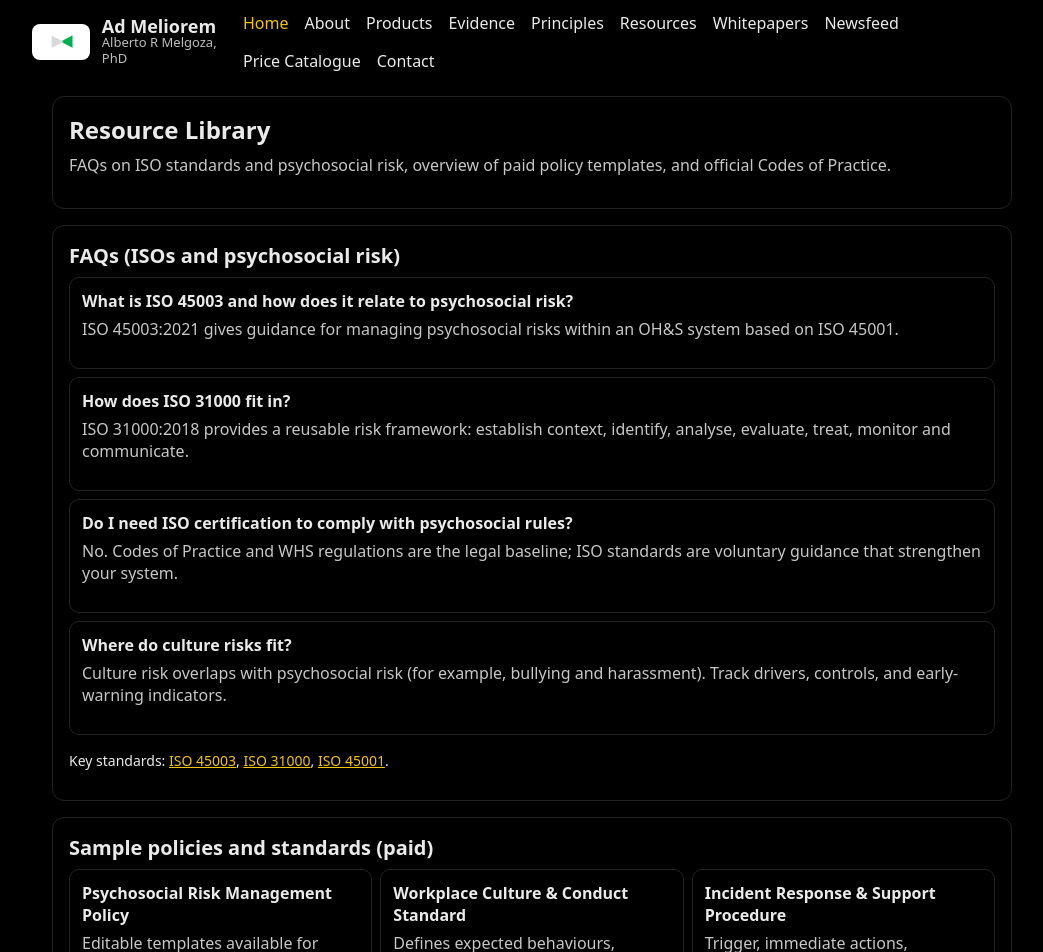
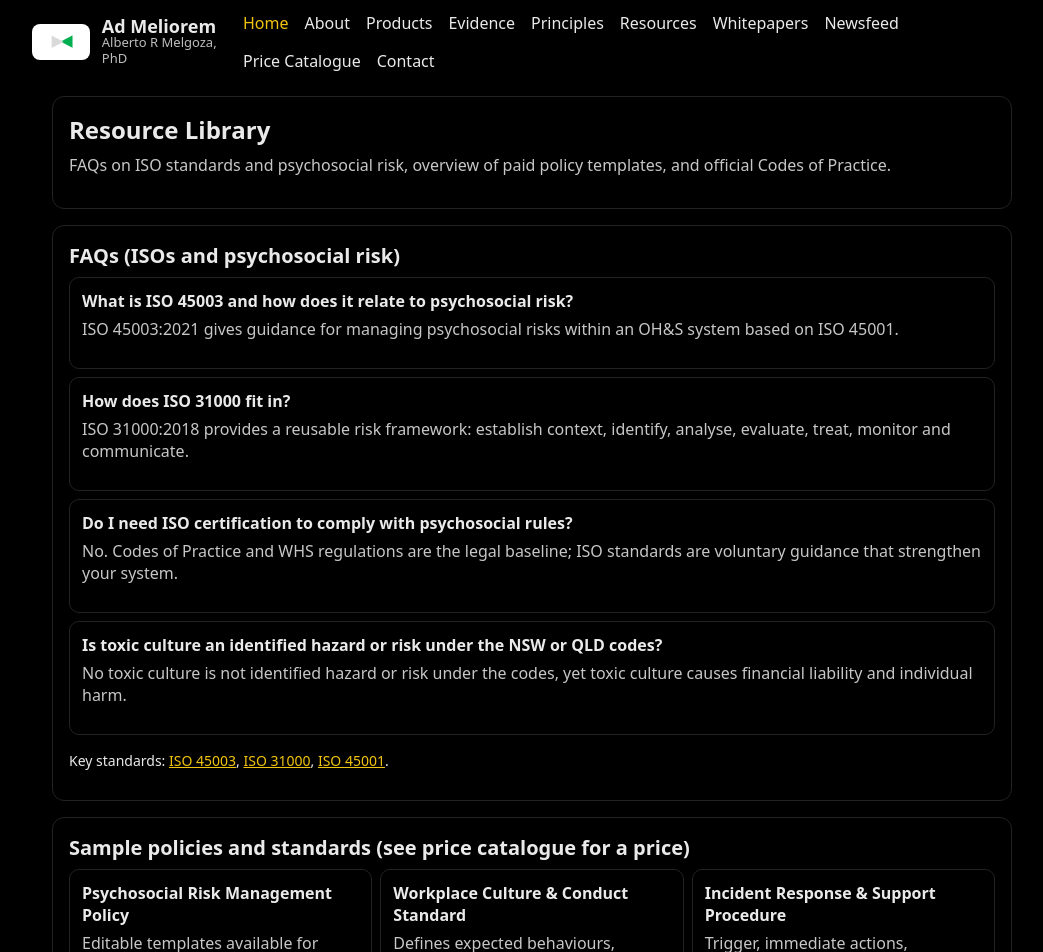
Before and after one commit to AlbertoRMelgoza/AdMeliorem, a Next.js app: page /resources in a window 1280 px wide. Shown: the top 952 px of the page, without its empty margins (108-1151 px from the left). Built offline with nearby package versions, Linux system fonts and the light colour scheme.

Commit message:
Update page.tsx

```diff
--- a/app/resources/page.tsx
+++ b/app/resources/page.tsx
@@ -15,8 +15,8 @@ export default function Page() {
       a: "No. Codes of Practice and WHS regulations are the legal baseline; ISO standards are voluntary guidance that strengthen your system."
     },
     {
-      q: "Where do culture risks fit?",
-      a: "Culture risk overlaps with psychosocial risk (for example, bullying and harassment). Track drivers, controls, and early-warning indicators."
+      q: "Is toxic culture an identified hazard or risk under the NSW or QLD codes?",
+      a: "No toxic culture is not identified hazard or risk under the codes, yet toxic culture causes financial liability and individual harm."
     }
   ];
 
@@ -61,7 +61,7 @@ export default function Page() {
       </section>
 
       <section style={{ border: "1px solid #222", borderRadius: 12, padding: 16, marginBottom: 16 }}>
-        <h2 style={{ margin: 0, fontSize: 20 }}>Sample policies and standards (paid)</h2>
+        <h2 style={{ margin: 0, fontSize: 20 }}>Sample policies and standards (see price catalogue for a price)</h2>
         <div style={{ display: "grid", gap: 8, gridTemplateColumns: "repeat(auto-fit, minmax(260px, 1fr))", marginTop: 8 }}>
           {policies.map((p, i) => (
             <div key={i} style={{ border: "1px solid #222", borderRadius: 10, padding: 12 }}>
```
